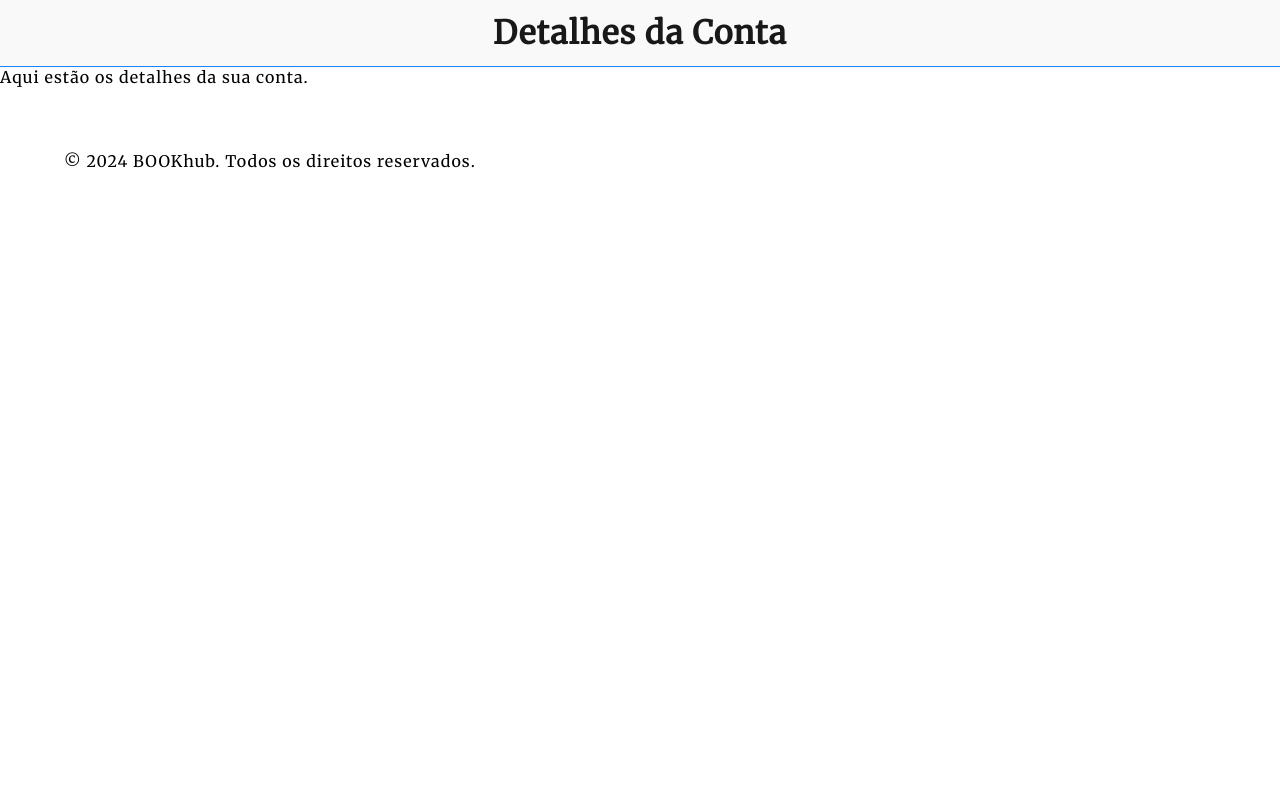
After one commit to GomesGuilhermePT07/bookhub, a PHP site: page /detalhes_conta.html in a window 1280 px wide. The commit adds this page. Run offline with PHP 8.4, Linux system fonts and the light colour scheme; some web fonts are replaced.

Commit message:
illbethere

```diff
--- /dev/null
+++ b/detalhes_conta.html
@@ -0,0 +1,21 @@
+<!DOCTYPE html>
+<html lang="pt-PT">
+<head>
+    <meta charset="UTF-8">
+    <meta name="viewport" content="width=device-width, initial-scale=1.0">
+    <title>Detalhes da Conta</title>
+    <link rel="stylesheet" href="../Módulo Projeto/assets/css/index_style.css">
+</head>
+<body>
+    <header>
+        <h1>Detalhes da Conta</h1>
+    </header>
+    <main>
+        <p>Aqui estão os detalhes da sua conta.</p>
+        <!-- Adicione mais informações conforme necessário -->
+    </main>
+    <footer>
+        <p>&copy; 2024 BOOKhub. Todos os direitos reservados.</p>
+    </footer>
+</body>
+</html>
--- a/index.php
+++ b/index.php
@@ -17,7 +17,7 @@ session_start();
 <body>
     <header>
         <div class="box-img-header">
-            <a href="../Módulo Projeto/index.html">
+            <a href="../Módulo Projeto/index.php">
                 <img class="img-logo" src="../Módulo Projeto/assets/img/Logotipo_Bookhub.png" alt="Logo BOOKhub">
             </a>
         </div>
@@ -26,8 +26,12 @@ session_start();
             <a href="#" class="nav-links">Lista de desejos</a>
             <a href="#" class="nav-links">Carrinho</a>
         </nav>
+        <?php if (!isset($_SESSION["loggedin"]) || $_SESSION["loggedin"] !== true): ?>
             <a href="../Módulo Projeto/logins/registo_com_validacao.php" class="btn-action-ref">Registar</a>
             <a href="../Módulo Projeto/logins/login.php" class="btn-action-ref1">Entrar</a>
+        <?php else: ?>
+            <a href="detalhes_conta.html" class="btn-action-ref"> Ver detalhes da conta</a>
+            <a href="../Módulo Projeto/logins/logout.php" class="btn-action-ref1">Terminar sessão</a>
     </header>
 
     <main>
```
